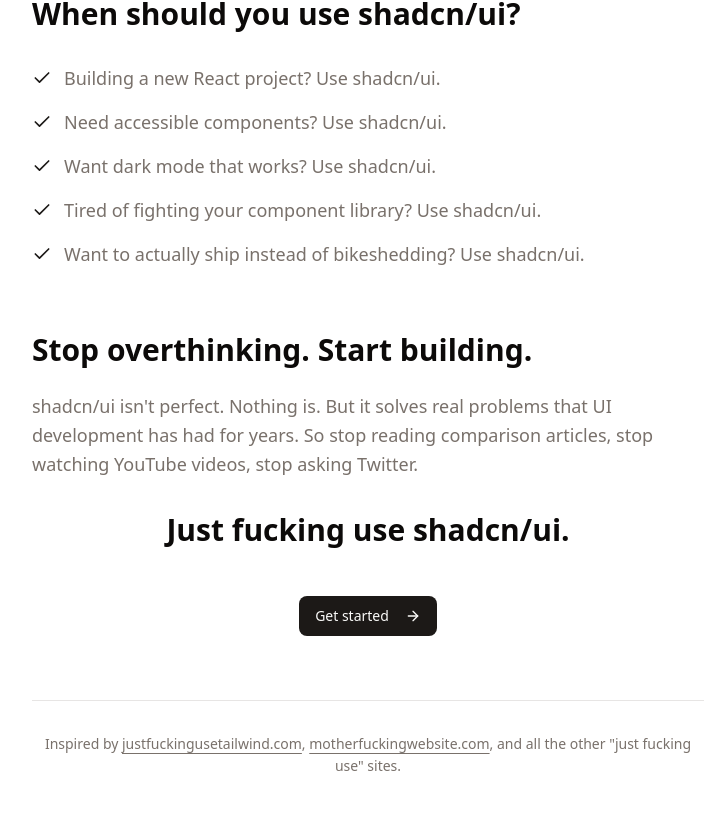
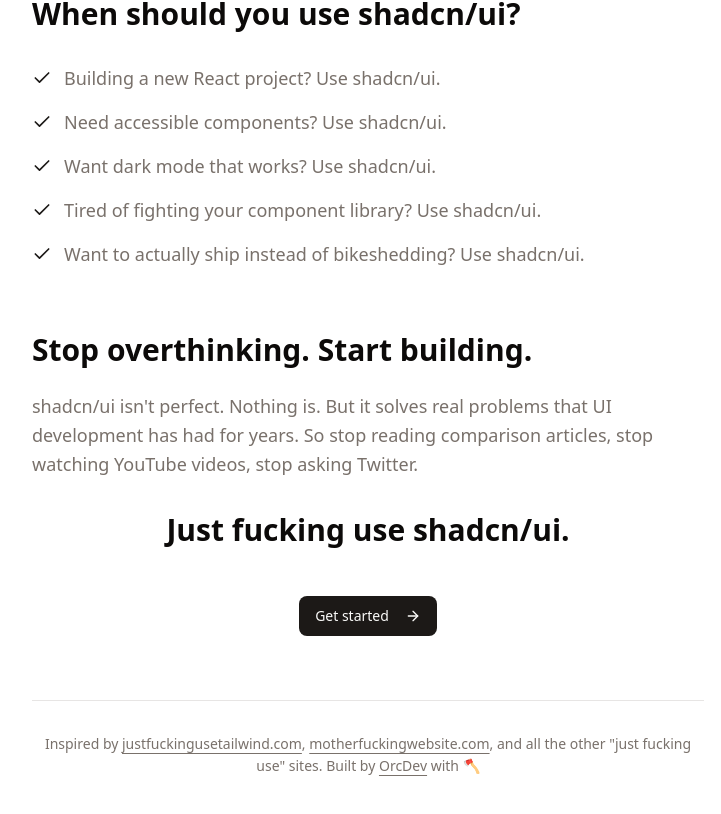
Before and after one commit to TheOrcDev/justfuckinguseshadcn, a Next.js app: page / in a window 1280 px wide. Shown: the part 3939-4753 px from the top of the page, without its empty margins (272-993 px from the left). Built offline with nearby package versions, Linux system fonts and the light colour scheme.

Commit message:
feat: replace anchor tags with Next.js Link component for improved navigation

```diff
--- a/app/page.tsx
+++ b/app/page.tsx
@@ -1,4 +1,5 @@
 import { AlertCircle, ArrowRight, Check, Terminal } from "lucide-react";
+import Link from "next/link";
 import { Alert, AlertDescription, AlertTitle } from "@/components/ui/alert";
 import { Avatar, AvatarFallback, AvatarImage } from "@/components/ui/avatar";
 import { Button } from "@/components/ui/button";
@@ -288,13 +289,13 @@
 
           <div className="mb-16 flex justify-center">
             <Button asChild size="lg">
-              <a
+              <Link
                 href="https://ui.shadcn.com"
                 rel="noopener noreferrer"
                 target="_blank"
               >
                 Get started <ArrowRight className="ml-2 h-4 w-4" />
-              </a>
+              </Link>
             </Button>
           </div>
 
@@ -302,24 +303,31 @@
 
           <p className="text-center text-muted-foreground text-sm leading-relaxed">
             Inspired by{" "}
-            <a
+            <Link
               className="underline underline-offset-4 hover:text-foreground"
               href="https://justfuckingusetailwind.com"
               rel="noopener noreferrer"
               target="_blank"
             >
               justfuckingusetailwind.com
-            </a>
+            </Link>
             ,{" "}
-            <a
+            <Link
               className="underline underline-offset-4 hover:text-foreground"
               href="https://motherfuckingwebsite.com"
               rel="noopener noreferrer"
               target="_blank"
             >
               motherfuckingwebsite.com
-            </a>
-            , and all the other &quot;just fucking use&quot; sites.
+            </Link>
+            , and all the other &quot;just fucking use&quot; sites. Built by{" "}
+            <Link
+              className="underline underline-offset-4 hover:text-foreground"
+              href="https://orcdev.com"
+            >
+              OrcDev
+            </Link>{" "}
+            with 🪓
           </p>
         </div>
       </section>
```
